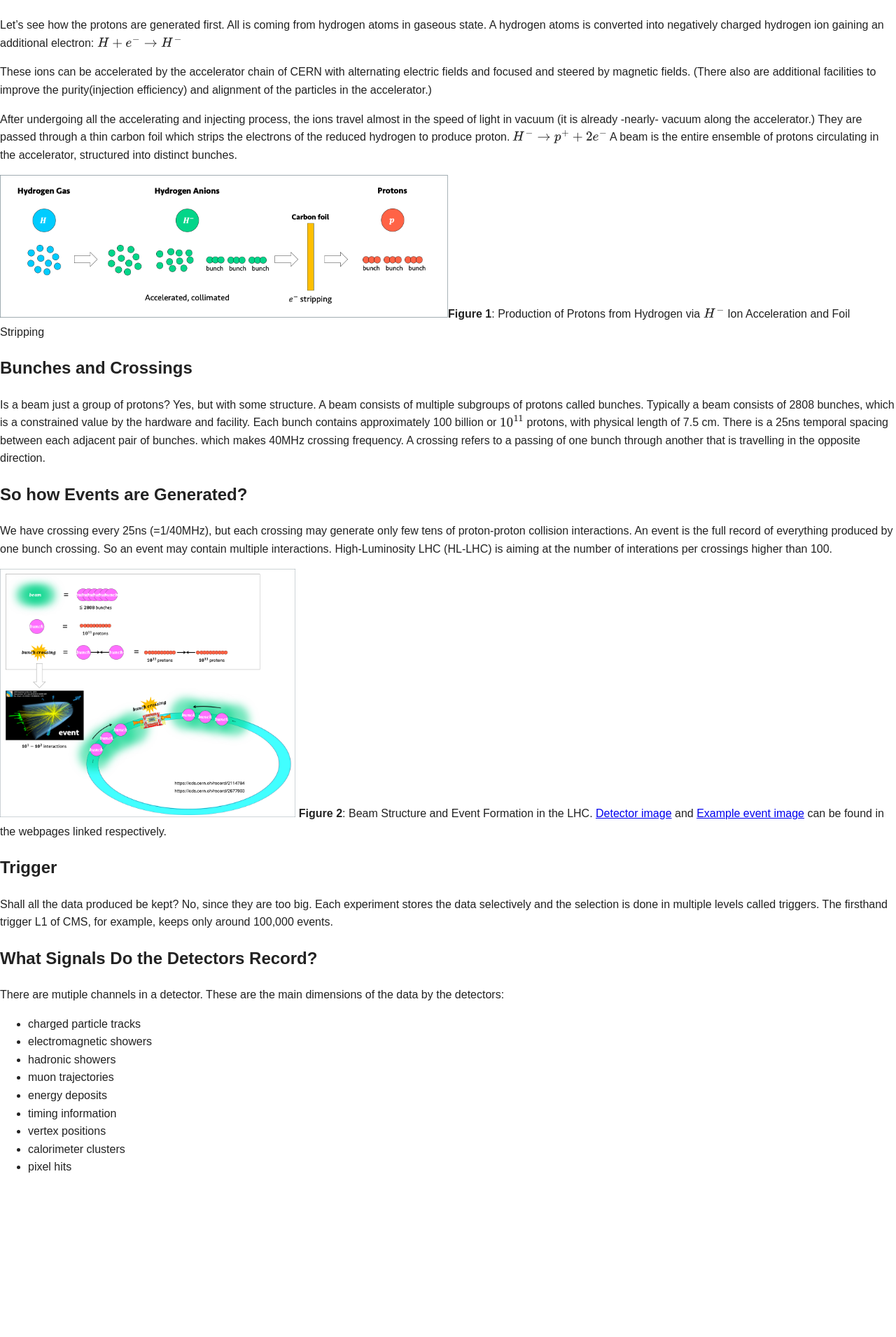
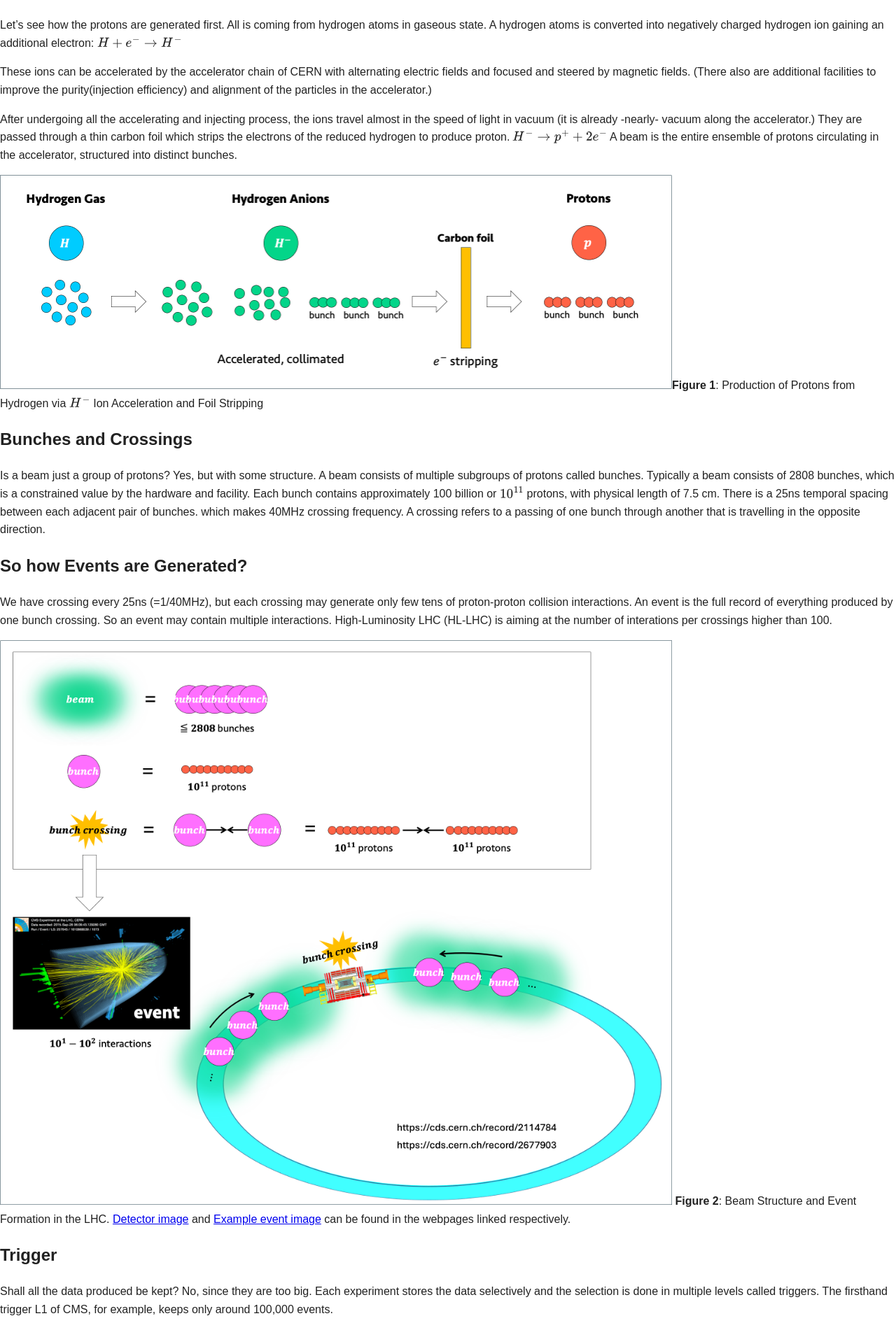
Before and after one commit to KUcyans/KUcyans.github.io, a Jekyll site: the page built from posts/Accelerator_and_Detector.md, in a window 1280 px wide. Shown: the part 350-2261 px from the top of the page at 70% size. Built offline with Jekyll 4.4.1, drawn with Linux system fonts in a browser that asks for light colours; before the commit the page ends 2047 px from its top, so only the background shows below that.

Commit message:
rescaled the image size, shortcut icon added

```diff
--- a/posts/Accelerator_and_Detector.md
+++ b/posts/Accelerator_and_Detector.md
@@ -20,7 +20,7 @@ After undergoing all the accelerating and injecting process, the ions travel alm
 $$H^- \rightarrow p^++2e^-$$
 A beam is the entire ensemble of protons circulating in the accelerator, structured into distinct bunches.
 
-![Proton Generation for LHC](/assets/img/proton_generation_LHC.png){: width="50%" }**Figure 1**: Production of Protons from Hydrogen via $H^-$ Ion Acceleration and Foil Stripping
+![Proton Generation for LHC](/assets/img/proton_generation_LHC.png){: width="75%" }**Figure 1**: Production of Protons from Hydrogen via $H^-$ Ion Acceleration and Foil Stripping
 
 
 ## Bunches and Crossings
@@ -29,7 +29,7 @@ Is a beam just a group of protons? Yes, but with some structure. A beam consists
 ## So how Events are Generated?
 We have crossing every 25ns (=1/40MHz), but each crossing may generate only few tens of proton-proton collision interactions. An event is the full record of everything produced by one bunch crossing. So an event may contain multiple interactions. High-Luminosity LHC (HL-LHC) is aiming at the number of interations per crossings higher than 100.
 
-![Event Formation for LHC](/assets/img/event_formation_LHC.png){: width="33%" } **Figure 2**: Beam Structure and Event Formation in the LHC. [Detector image](https://cds.cern.ch/record/2677903) and [Example event image](https://cds.cern.ch/record/2114784) can be found in the webpages linked respectively.
+![Event Formation for LHC](/assets/img/event_formation_LHC.png){: width="75%" } **Figure 2**: Beam Structure and Event Formation in the LHC. [Detector image](https://cds.cern.ch/record/2677903) and [Example event image](https://cds.cern.ch/record/2114784) can be found in the webpages linked respectively.
 
 ## Trigger
 Shall all the data produced be kept? No, since they are too big. Each experiment stores the data selectively and the selection is done in multiple levels called triggers. The firsthand trigger L1 of CMS, for example, keeps only around 100,000 events.
--- a/posts/index.html
+++ b/posts/index.html
@@ -8,6 +8,7 @@ layout: none
   <title>Posts</title>
   <link rel="stylesheet" href="/assets/css/style.css">
   <link rel="icon" href="/assets/img/cyan_wonder_icon.png" type="image/png">
+  <link rel="shortcut icon" href="/assets/img/cyan_wonder_icon.png" type="image/png">
   <script>
     window.MathJax = {
         tex: {
```
